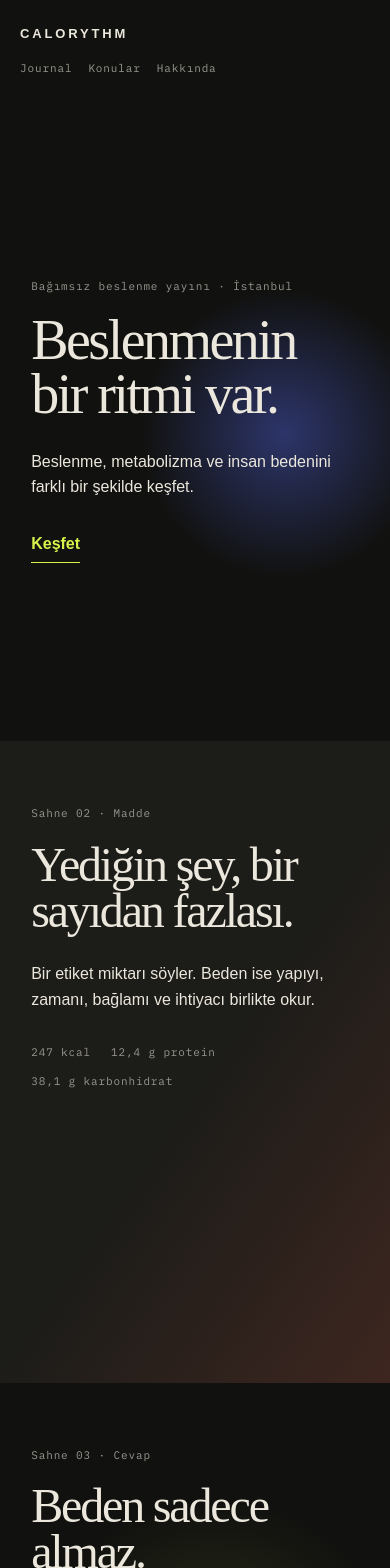
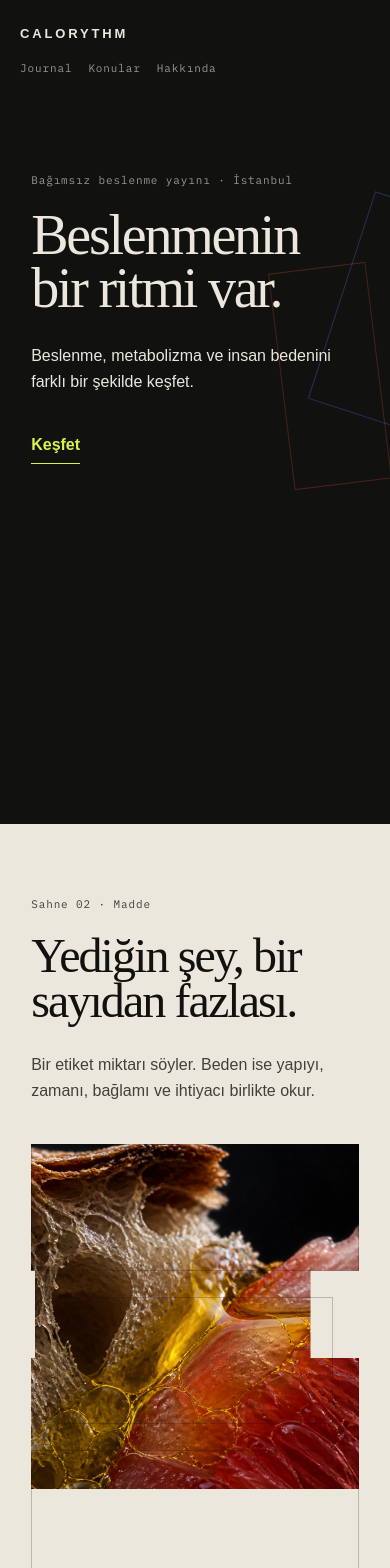
Before and after one commit to hakanurtimur/calorythm, a Next.js app: page / in a window 390 px wide. Shown: the top 1568 px of the page. Built offline with nearby package versions, Linux system fonts and the light colour scheme.

Commit message:
feat: establish calorythm editorial art direction

```diff
--- a/src/app/globals.css
+++ b/src/app/globals.css
@@ -9,17 +9,45 @@
   --fat-ultramarine: #5367e8;
 }
 
+*,
+*::before,
+*::after {
+  box-sizing: border-box;
+}
+
+html {
+  background: var(--carbon);
+  scroll-behavior: smooth;
+}
+
 body {
   background: var(--carbon);
   color: var(--bone);
   font-family: "Manrope Variable", sans-serif;
+  margin: 0;
+  min-width: 20rem;
+  overflow-x: clip;
+}
+
+::selection {
+  background: var(--carbohydrate-solar);
+  color: var(--carbon);
+}
+
+:where(a, button, input, select, textarea):focus-visible {
+  outline: 2px solid var(--carbohydrate-solar);
+  outline-offset: 0.35rem;
 }
 
 .skip-link {
+  background: var(--bone);
+  color: var(--carbon);
   left: 1rem;
+  padding: 0.75rem 1rem;
   position: fixed;
   top: 1rem;
   transform: translateY(-200%);
+  z-index: 10;
 }
 
 .skip-link:focus-visible {
--- a/src/components/scenes/home-scenes.module.css
+++ b/src/components/scenes/home-scenes.module.css
@@ -1,8 +1,11 @@
 .siteHeader {
-  align-items: center;
+  align-items: baseline;
+  background: var(--carbon);
   display: flex;
   justify-content: space-between;
   padding: 1.5rem clamp(1.25rem, 4vw, 4rem);
+  position: relative;
+  z-index: 2;
 }
 
 .wordmark {
@@ -23,17 +26,22 @@
 .index,
 .annotations,
 .concepts {
-  color: var(--mineral);
   font-family: "IBM Plex Mono", monospace;
   font-size: 0.6875rem;
   letter-spacing: 0.08em;
+}
+
+.prototypeNav span,
+.eyebrow,
+.index {
+  color: var(--mineral);
 }
 
 .scene {
   isolation: isolate;
   min-height: 76svh;
   overflow: clip;
-  padding: clamp(4rem, 12vw, 10rem) clamp(1.25rem, 8vw, 9rem);
+  padding: clamp(4.5rem, 10vw, 9rem) clamp(1.25rem, 8vw, 9rem);
   position: relative;
 }
 
@@ -43,9 +51,24 @@
   z-index: 1;
 }
 
+.hero,
+.response {
+  background: var(--carbon);
+  display: grid;
+  grid-template-columns: repeat(12, minmax(0, 1fr));
+}
+
 .hero {
   align-items: center;
-  display: grid;
+  min-height: calc(100svh - 4.5rem);
+}
+
+.hero .copy {
+  grid-column: 1 / 10;
+}
+
+.response .copy {
+  grid-column: 3 / 12;
 }
 
 .eyebrow,
@@ -58,27 +81,29 @@
   color: var(--bone);
   font-family: "Bodoni Moda Variable", serif;
   font-weight: 500;
-  letter-spacing: -0.045em;
+  letter-spacing: -0.04em;
   line-height: 0.95;
   margin: 0;
+  text-wrap: balance;
 }
 
 .heroTitle {
-  font-size: clamp(3.5rem, 10vw, 9rem);
+  font-size: clamp(3.5rem, 8.5vw, 6rem);
   max-width: 13ch;
 }
 
 .sceneTitle {
-  font-size: clamp(3rem, 7vw, 6.5rem);
+  font-size: clamp(3rem, 6.5vw, 6rem);
   max-width: 13ch;
 }
 
 .description {
   color: var(--bone);
   font-size: clamp(1rem, 1.8vw, 1.25rem);
-  line-height: 1.6;
+  line-height: 1.65;
   margin: 1.75rem 0 0;
   max-width: 43rem;
+  text-wrap: pretty;
 }
 
 .cta {
@@ -87,42 +112,183 @@
   display: inline-block;
   font-weight: 700;
   margin-top: 2rem;
-  padding-bottom: 0.4rem;
+  padding-block: 0.35rem;
   text-decoration: none;
 }
 
 .heroForm,
-.matterSurface,
 .responseField {
   inset: 0;
   pointer-events: none;
   position: absolute;
 }
 
-.heroForm {
-  background: radial-gradient(circle at 73% 52%, color-mix(in srgb, var(--fat-ultramarine) 42%, transparent), transparent 33%);
+.heroForm::before,
+.heroForm::after {
+  border: 1px solid color-mix(in srgb, var(--fat-ultramarine) 34%, transparent);
+  content: "";
+  height: min(56vw, 38rem);
+  position: absolute;
+  right: -12vw;
+  top: 14%;
+  transform: rotate(18deg);
+  width: min(25vw, 18rem);
+}
+
+.heroForm::after {
+  border-color: color-mix(in srgb, var(--protein-coral) 24%, transparent);
+  right: 3vw;
+  top: 23%;
+  transform: rotate(-7deg);
 }
 
 .matter {
-  background: color-mix(in srgb, var(--bone) 5%, var(--carbon));
+  background: var(--bone);
+  color: var(--carbon);
+}
+
+.matter::before {
+  background-image: radial-gradient(circle, color-mix(in srgb, var(--carbon) 28%, transparent) 0.5px, transparent 0.65px);
+  background-size: 4px 4px;
+  content: "";
+  inset: 0;
+  opacity: 0.22;
+  pointer-events: none;
+  position: absolute;
+}
+
+.matterGrid {
+  column-gap: clamp(1rem, 2vw, 2rem);
+  display: grid;
+  grid-template-columns: repeat(12, minmax(0, 1fr));
+  row-gap: clamp(2rem, 4vw, 4.5rem);
+}
+
+.matterCopy {
+  grid-column: 1 / 9;
+  grid-row: 1;
+}
+
+.matter .index,
+.matter .description {
+  color: color-mix(in srgb, var(--carbon) 78%, var(--bone));
+}
+
+.matter .sceneTitle {
+  color: var(--carbon);
+}
+
+.matter .description {
+  max-width: 36rem;
 }
 
 .matterSurface {
-  background: linear-gradient(125deg, transparent 52%, color-mix(in srgb, var(--protein-coral) 16%, transparent));
+  --crop-one-x: 0%;
+  --crop-one-y: 8%;
+  --crop-one-width: 29%;
+  --crop-one-height: 70%;
+  --crop-two-x: 33%;
+  --crop-two-y: 21%;
+  --crop-two-width: 29%;
+  --crop-two-height: 71%;
+  --crop-three-x: 66%;
+  --crop-three-y: 0%;
+  --crop-three-width: 34%;
+  --crop-three-height: 78%;
+  aspect-ratio: 4 / 3;
+  grid-column: 5 / 13;
+  grid-row: 2;
+  margin: 0;
+  overflow: hidden;
+  position: relative;
 }
 
-.annotations,
-.concepts {
-  display: flex;
-  flex-wrap: wrap;
-  gap: 0.75rem 1.25rem;
+.matterImage {
+  -webkit-mask:
+    linear-gradient(#000 0 0) var(--crop-one-x) var(--crop-one-y) / var(--crop-one-width) var(--crop-one-height) no-repeat,
+    linear-gradient(#000 0 0) var(--crop-two-x) var(--crop-two-y) / var(--crop-two-width) var(--crop-two-height) no-repeat,
+    linear-gradient(#000 0 0) var(--crop-three-x) var(--crop-three-y) / var(--crop-three-width) var(--crop-three-height) no-repeat;
+  mask:
+    linear-gradient(#000 0 0) var(--crop-one-x) var(--crop-one-y) / var(--crop-one-width) var(--crop-one-height) no-repeat,
+    linear-gradient(#000 0 0) var(--crop-two-x) var(--crop-two-y) / var(--crop-two-width) var(--crop-two-height) no-repeat,
+    linear-gradient(#000 0 0) var(--crop-three-x) var(--crop-three-y) / var(--crop-three-width) var(--crop-three-height) no-repeat;
+  object-fit: cover;
+}
+
+.cropWindow {
+  border: 1px solid color-mix(in srgb, var(--carbon) 22%, transparent);
+  pointer-events: none;
+  position: absolute;
+}
+
+.cropWindowLeft {
+  height: var(--crop-one-height);
+  left: var(--crop-one-x);
+  top: var(--crop-one-y);
+  width: var(--crop-one-width);
+}
+
+.cropWindowCenter {
+  height: var(--crop-two-height);
+  left: var(--crop-two-x);
+  top: var(--crop-two-y);
+  width: var(--crop-two-width);
+}
+
+.cropWindowRight {
+  height: var(--crop-three-height);
+  left: var(--crop-three-x);
+  top: var(--crop-three-y);
+  width: var(--crop-three-width);
+}
+
+.annotations {
+  align-items: start;
+  color: var(--carbon);
+  display: grid;
+  gap: 1rem clamp(1rem, 2vw, 2rem);
+  grid-column: 5 / 13;
+  grid-row: 3;
+  grid-template-columns: repeat(3, minmax(0, 1fr));
   list-style: none;
-  margin: 2rem 0 0;
+  margin: 0;
   padding: 0;
 }
 
+.annotations li {
+  align-items: baseline;
+  display: grid;
+  gap: 0.75rem;
+  grid-template-columns: max-content minmax(1rem, 1fr);
+  white-space: nowrap;
+}
+
+.annotations li::after {
+  background: currentcolor;
+  content: "";
+  height: 1px;
+  opacity: 0.45;
+}
+
+.response {
+  min-height: 92svh;
+}
+
 .responseField {
-  background: radial-gradient(circle at 55% 48%, color-mix(in srgb, var(--carbohydrate-solar) 15%, transparent), transparent 48%);
+  border-block: 1px solid color-mix(in srgb, var(--bone) 13%, transparent);
+}
+
+.responseField::before {
+  background: var(--carbohydrate-solar);
+  content: "";
+  height: 1px;
+  left: 8%;
+  opacity: 0.48;
+  position: absolute;
+  top: 50%;
+  transform: rotate(-6deg);
+  transform-origin: left center;
+  width: 84%;
 }
 
 .titleLine {
@@ -131,9 +297,26 @@
 
 .concepts {
   color: var(--bone);
+  display: flex;
+  flex-wrap: wrap;
   font-family: "Manrope Variable", sans-serif;
   font-size: clamp(1rem, 2vw, 1.4rem);
+  gap: 0;
   letter-spacing: 0;
+  list-style: none;
+  margin: 2.5rem 0 0;
+  padding: 0;
+}
+
+.concepts li {
+  align-items: center;
+  display: flex;
+}
+
+.concepts li:not(:last-child)::after {
+  color: var(--protein-coral);
+  content: "·";
+  margin-inline: 0.75rem;
 }
 
 @media (max-width: 48rem) {
@@ -146,4 +329,62 @@
   .prototypeNav {
     gap: 1rem;
   }
+
+  .scene {
+    min-height: auto;
+    padding-block: clamp(4.5rem, 18vw, 7rem);
+  }
+
+  .hero,
+  .response {
+    display: block;
+  }
+
+  .hero {
+    min-height: calc(100svh - 7.5rem);
+  }
+
+  .matterGrid {
+    display: flex;
+    flex-direction: column;
+    gap: 2.5rem;
+    min-width: 0;
+  }
+
+  .matterSurface {
+    --crop-one-x: 0%;
+    --crop-one-y: 0%;
+    --crop-one-width: 100%;
+    --crop-one-height: 29%;
+    --crop-two-x: 8%;
+    --crop-two-y: 35%;
+    --crop-two-width: 84%;
+    --crop-two-height: 29%;
+    --crop-three-x: 0%;
+    --crop-three-y: 70%;
+    --crop-three-width: 100%;
+    --crop-three-height: 30%;
+    aspect-ratio: 3 / 4;
+    min-width: 0;
+    width: 100%;
+  }
+
+  .matterImage {
+    object-position: 52% 50%;
+  }
+
+  .annotations {
+    display: flex;
+    flex-direction: column;
+    gap: 0.9rem;
+    width: 100%;
+  }
+
+  .annotations li {
+    width: 100%;
+  }
+
+  .response .copy {
+    max-width: 100%;
+  }
 }
--- a/src/components/scenes/scene-02-matter.tsx
+++ b/src/components/scenes/scene-02-matter.tsx
@@ -1,3 +1,4 @@
+import Image from "next/image";
 import { homeContent } from "@/content/home";
 import styles from "./home-scenes.module.css";
 
@@ -6,8 +7,8 @@ export function Scene02Matter() {
 
   return (
     <section aria-label="Sahne 02: Madde" className={`${styles.scene} ${styles.matter}`} data-scene="02" id="madde">
-      <div aria-hidden="true" className={styles.matterSurface} data-motion="matter-surface" />
-      <div className={styles.copy}>
+      <div className={styles.matterGrid}>
+        <div className={`${styles.copy} ${styles.matterCopy}`}>
           <p className={styles.index} data-motion="matter-index">
             {matter.index}
           </p>
@@ -17,6 +18,21 @@ export function Scene02Matter() {
           <p className={styles.description} data-motion="matter-body">
             {matter.body}
           </p>
+        </div>
+
+        <figure className={styles.matterSurface} data-motion="matter-surface">
+          <Image
+            alt="Koyu ekmek dokusu, yakut renkli narenciye ve zeytinyağının makro görünümü"
+            className={styles.matterImage}
+            fill
+            sizes="(max-width: 768px) calc(100vw - 40px), 62vw"
+            src="/images/matter-source.webp"
+          />
+          <span aria-hidden="true" className={`${styles.cropWindow} ${styles.cropWindowLeft}`} data-crop-window="left" />
+          <span aria-hidden="true" className={`${styles.cropWindow} ${styles.cropWindowCenter}`} data-crop-window="center" />
+          <span aria-hidden="true" className={`${styles.cropWindow} ${styles.cropWindowRight}`} data-crop-window="right" />
+        </figure>
+
         <ul aria-label="Besin değerleri" className={styles.annotations} data-motion="matter-annotations">
           {matter.annotations.map((annotation) => (
             <li key={annotation}>{annotation}</li>
```
Also changed, not shown: public/images/matter-source.webp (added), 1 other file (tests, documents, lock files or other folders). Lines whose indentation alone changed are shown as unchanged.
